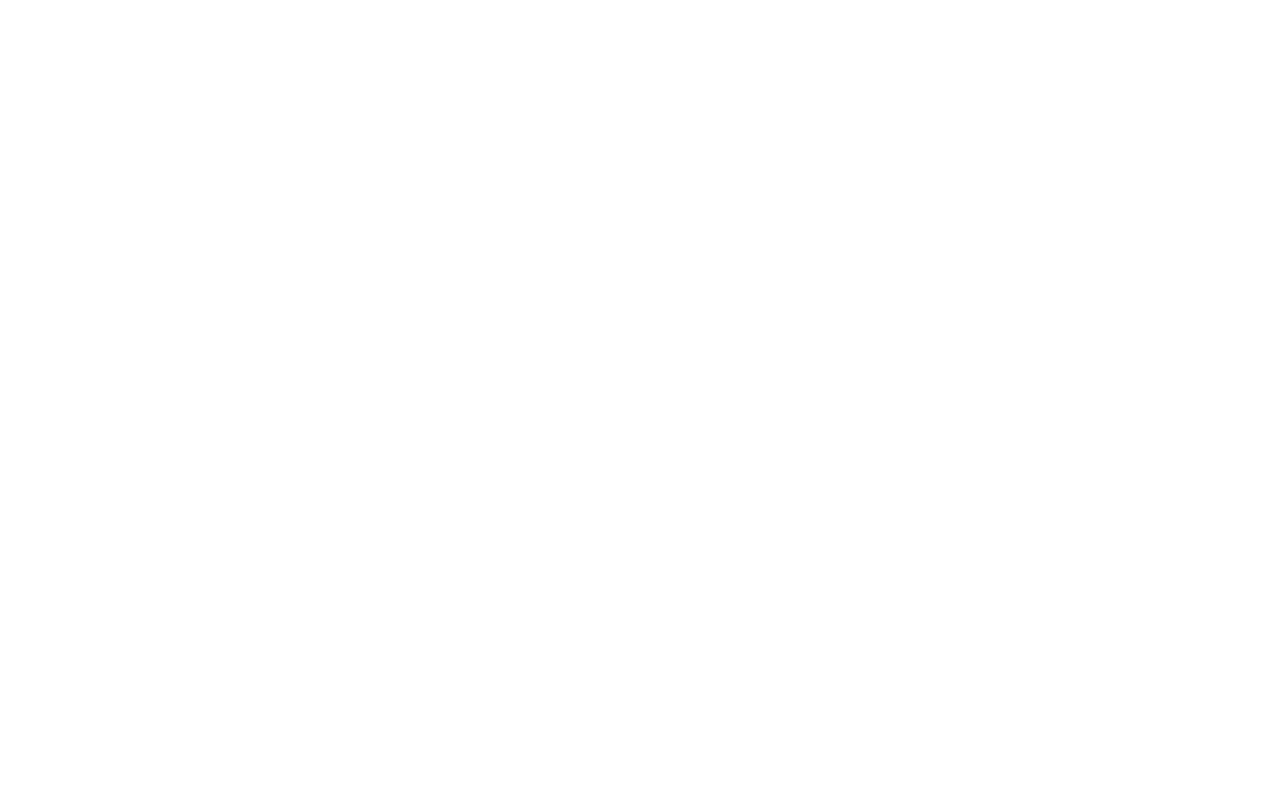
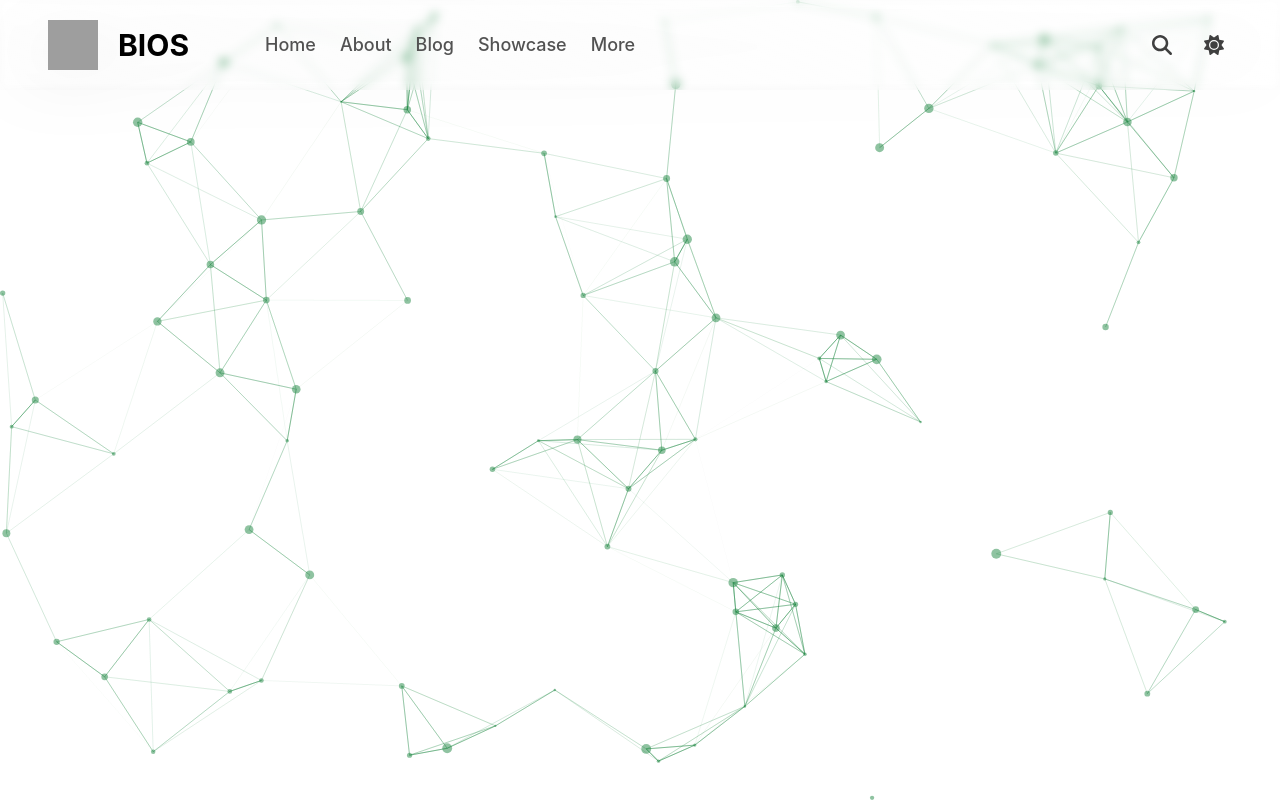
Before and after one commit to bios-bunda-mulia-university/himabios, a Next.js app: page / in a window 1280 px wide. Built offline with nearby package versions, Linux system fonts and the light colour scheme; grey boxes are pictures that could not be loaded.

Commit message:
feat: add header navigation and line particles

```diff
--- a/pages/index.tsx
+++ b/pages/index.tsx
@@ -28,6 +28,11 @@ const Home: NextPage = () => {
         <meta name="msapplication-TileImage" content="/ms-icon-144x144.png" />
         <meta name="theme-color" content="#ffffff" />
       </Head>
+
+      <main>
+        <Header />
+        <Line id="tsparticles" />
+      </main>
     </div>
   )
 }
```
